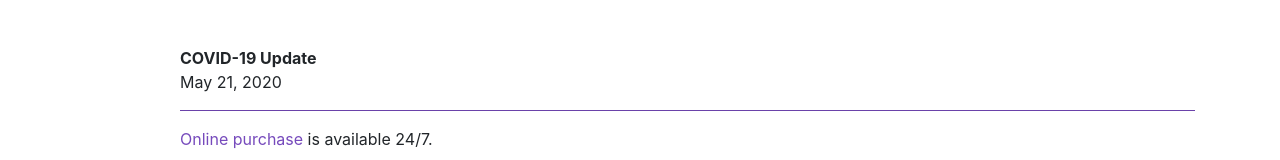
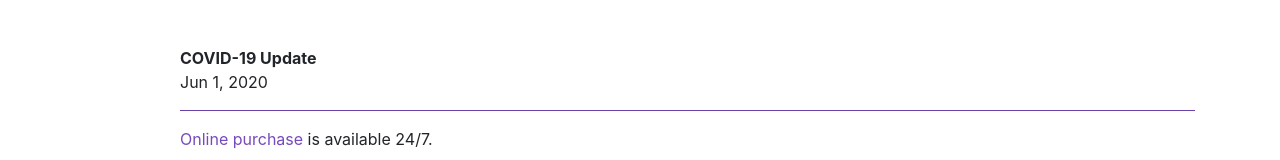
Before and after one commit to krishuang168/Nursery-Demo-React, a React (Create React App) app: page /covid-19 in a window 1280 px wide. Shown: the part 214-374 px from the top of the page. Built offline with nearby package versions, Linux system fonts and the light colour scheme.

Commit message:
Date Update

```diff
--- a/src/component/About.js
+++ b/src/component/About.js
@@ -25,7 +25,7 @@ class About extends Component {
                 </Col>
               </Row>
               <Row>
-                <Col>May 1, 2020</Col>
+                <Col>Jun 1, 2020</Col>
               </Row>
               <hr />
               <Row>
--- a/src/component/COVID-19.js
+++ b/src/component/COVID-19.js
@@ -20,7 +20,7 @@ function Covid19Announcement() {
                   </Col>
                 </Row>
                 <Row>
-                  <Col>May 21, 2020</Col>
+                  <Col>Jun 1, 2020</Col>
                 </Row>
                 <hr />
                 <Row>
```
